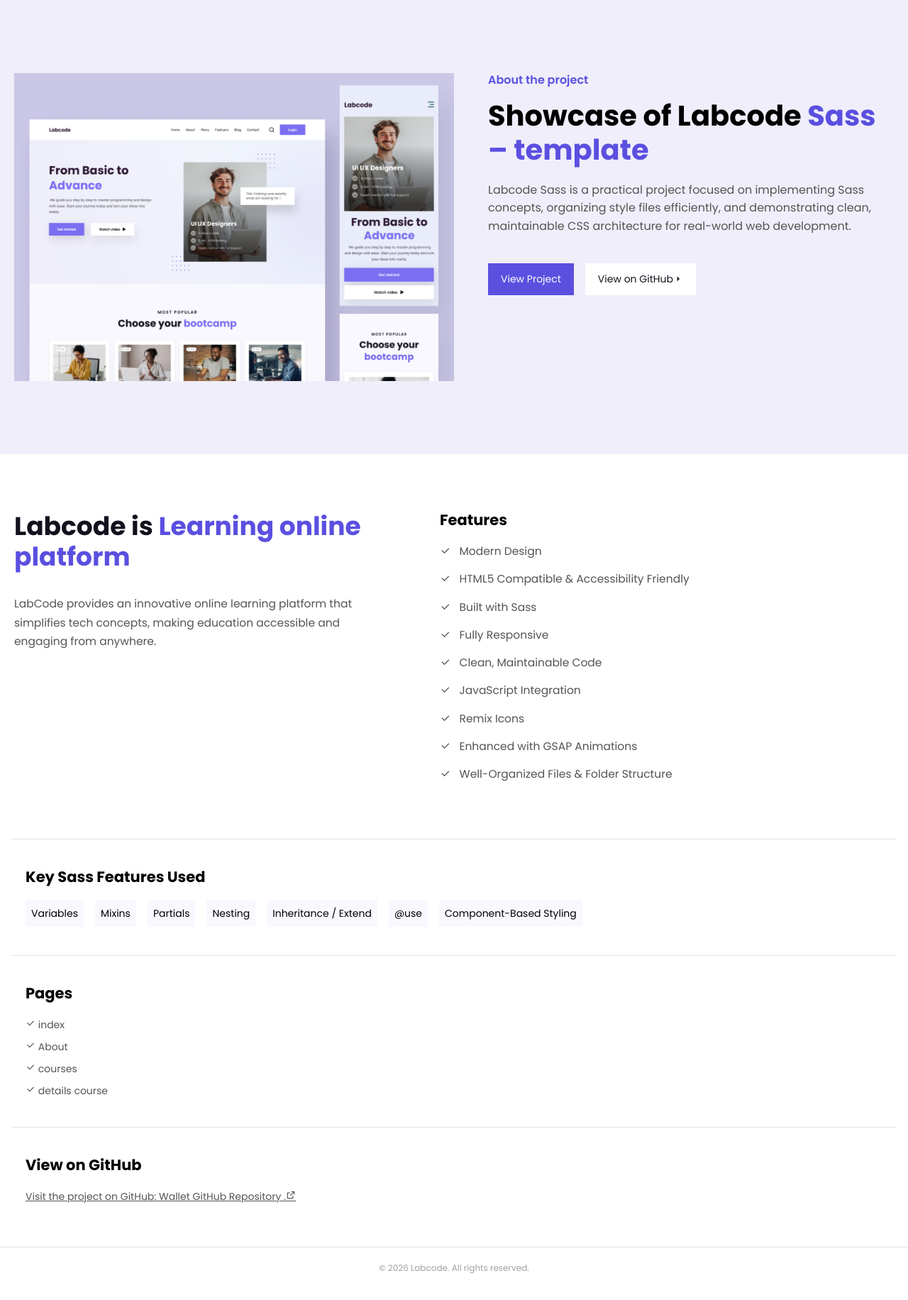
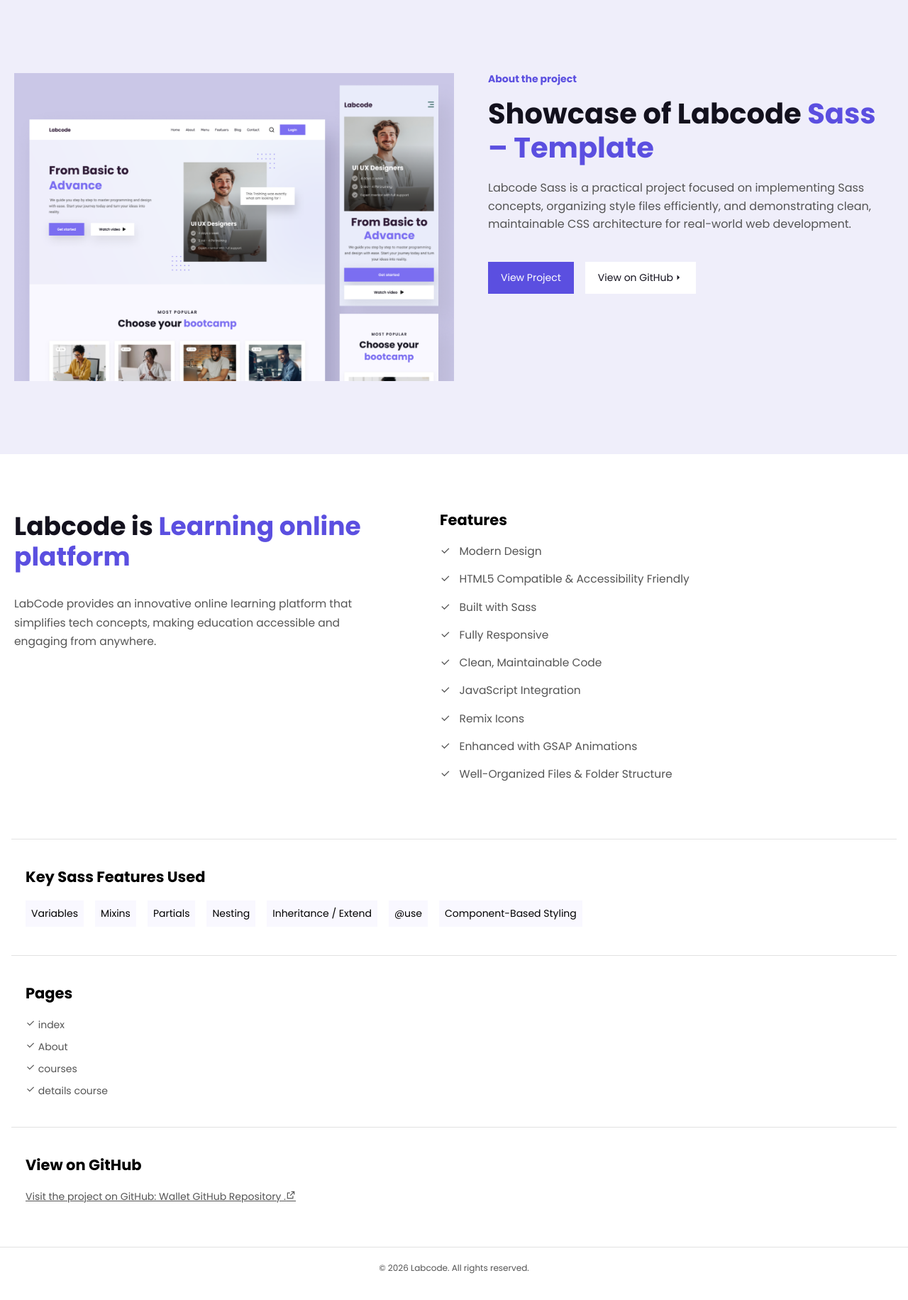
Before and after one commit to a-aldeabi/labcode-sass, a plain HTML site: page index.html in a window 1280 px wide. Shown: the whole page at 71% size. Drawn offline with nearby package versions, Linux system fonts and the light colour scheme.

Commit message:
Accessibility issues have been fixed

```diff
--- a/css/abstracts/_media-query.scss
+++ b/css/abstracts/_media-query.scss
@@ -26,6 +26,9 @@ $breakpoint-xxl: 1600px; // XXL - Very Large Screens
 
 /* LG - ≤1024px */
 @media (max-width: $breakpoint-lg) {
+  #overview-con {
+    padding: $space-40;
+  }
   body {
     font-size: 17px;
   }
--- a/css/layout/_footer.scss
+++ b/css/layout/_footer.scss
@@ -30,7 +30,7 @@
     // Apply style to all text inside paragraphs
     p,
     ul {
-      color: $color-gray;
+      color: #ababab;
       line-height: 1.6;
     }
     ul {
@@ -45,7 +45,7 @@
     justify-content: center;
     margin-top: $space-120;
     padding: $space-20;
-    color: $color-gray;
+    color: #919191;
     border-top: 1px solid #2d2843;
     font-size: $font12;
     text-align: center;
--- a/css/pages/_detail-page.scss
+++ b/css/pages/_detail-page.scss
@@ -102,7 +102,7 @@
     border-top: 1px solid #e2e2e2;
     padding-bottom: $space-60;
     border-bottom: 1px solid #e2e2e2;
-    padding: $space-48 0;
+    padding: $space-48 0px;
 
     h2 {
       font-weight: bold;
--- a/css/pages/_showcase-page.scss
+++ b/css/pages/_showcase-page.scss
@@ -20,6 +20,15 @@
   .con-text {
     text-align: left;
     flex: 1;
+    h2 {
+      font-size: $font40;
+      margin-bottom: $space-20;
+      font-weight: bold;
+      color: $color-heading;
+      span {
+        color: $color-primary;
+      }
+    }
     .banner-btns {
       gap: $space-16;
       display: flex;
@@ -27,6 +36,12 @@
         display: flex;
         align-items: center;
       }
+    }
+    h1 {
+      font-size: $font14;
+      font-weight: bold;
+      color: $color-primary;
+      margin-bottom: $space-16;
     }
   }
   p {
@@ -73,5 +88,8 @@
   .footer-bottom {
     margin-top: 0;
     border-top: 1px solid #e2e2e2;
+    p {
+      color: #545454;
+    }
   }
 }
--- a/css/themes/_theme.scss
+++ b/css/themes/_theme.scss
@@ -12,7 +12,7 @@ $color-text: #545454;
 $color-bg: #ffffff;
 $color-bg-gray: #f4f4f4;
 $color-bg-light-gray: #f0f1f4;
-$color-gray: #9fa0a3;
+$color-gray: #6e6e6e;
 $color-bg-secondary: #efeefa;
 $color-bg--Tertiary: #f9f8ff;
 $color-dark-bg: #13111d;
--- a/index.html
+++ b/index.html
@@ -2,10 +2,7 @@
 <html lang="en">
   <head>
     <meta charset="UTF-8" />
-    <meta
-      name="viewport"
-      content="width=device-width, initial-scale=1.0, maximum-scale=1.0, user-scalable=no"
-    />
+    <meta name="viewport" content="width=device-width, initial-scale=1.0" />
     <title>LabCode</title>
 
     <!-- CSS links -->
@@ -35,11 +32,11 @@
             <img src="img/screen.png" alt="screen of the project" />
           </div>
           <div class="con-text">
-            <h2>About the project</h2>
-            <h3>
+            <h1>About the project</h1>
+            <h2>
               Showcase of Labcode
-              <span>Sass – template</span>
-            </h3>
+              <span>Sass – Template</span>
+            </h2>
 
             <p>
               Labcode Sass is a practical project focused on implementing Sass
```
Also changed, not shown: about.html (+1 -4 lines), courses-details.html (+2 -5 lines), courses.html (+1 -4 lines), css/main.css, 1 other file.
